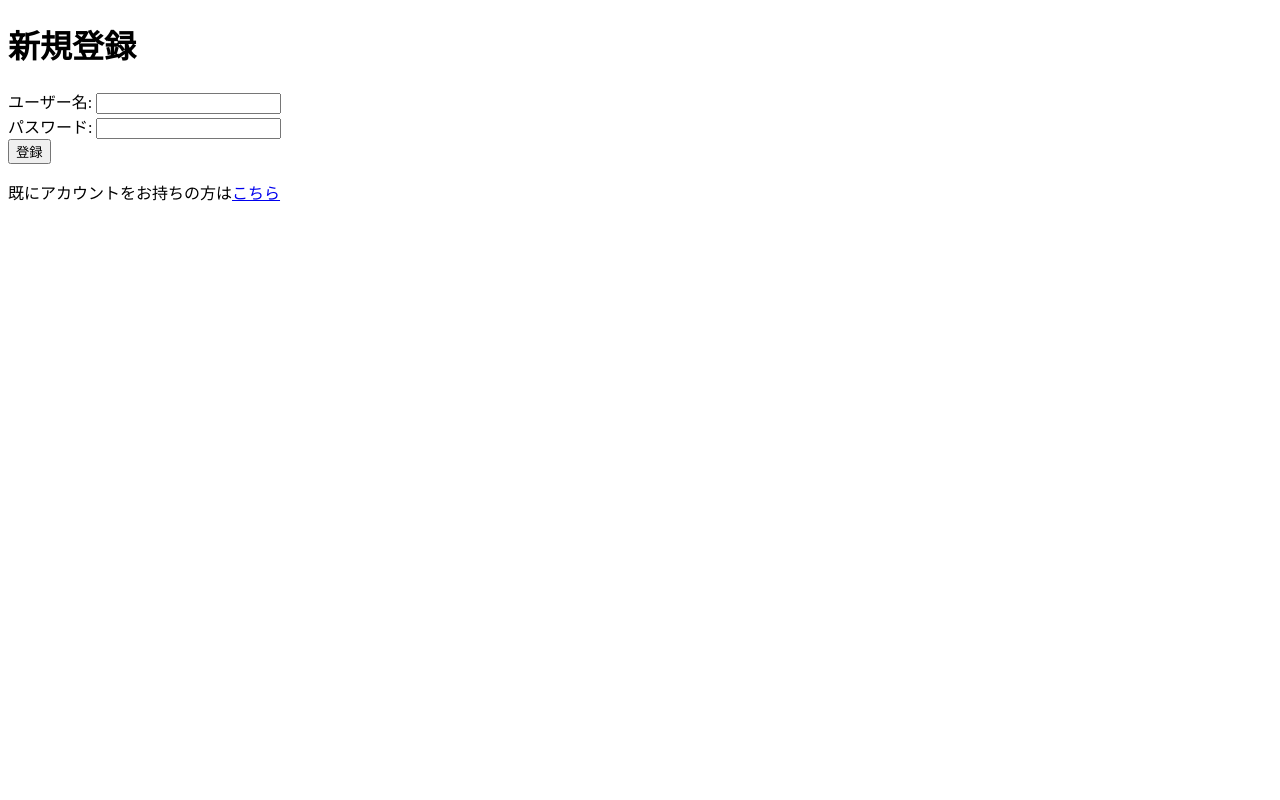
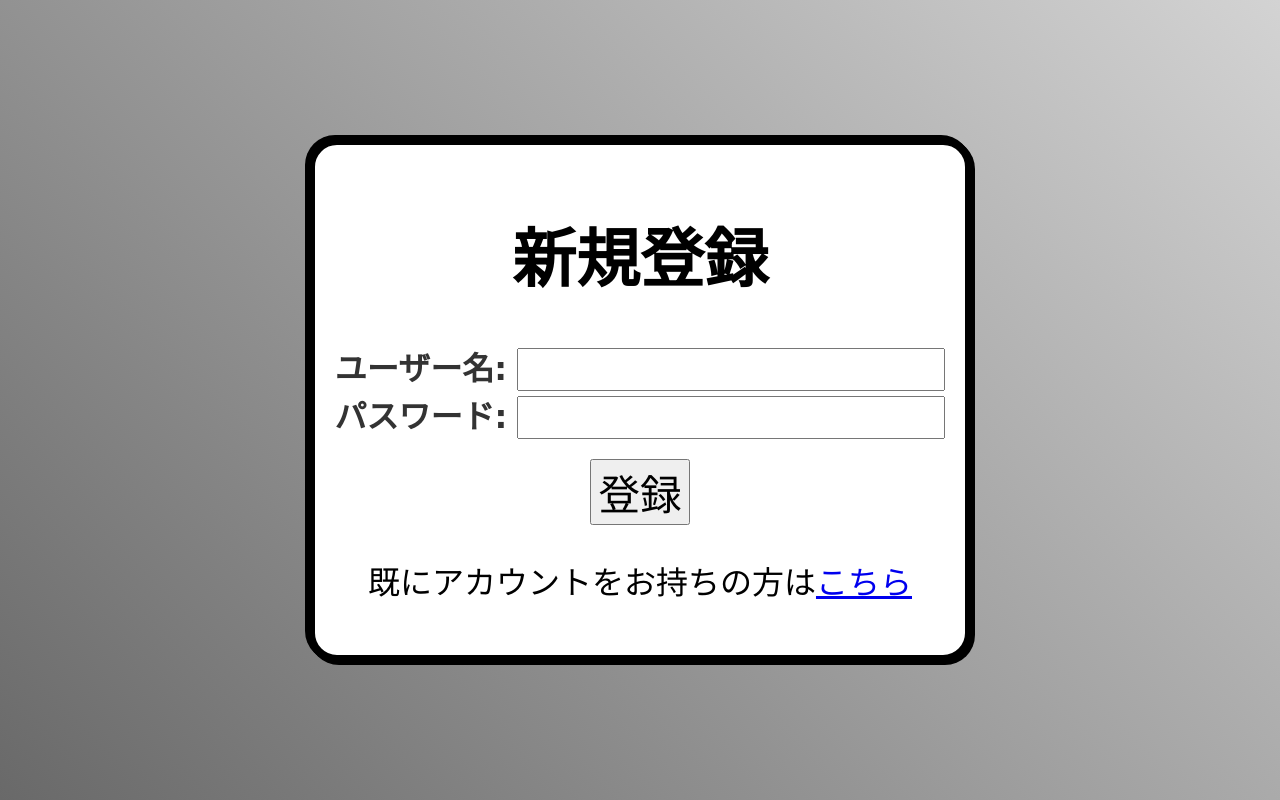
Before and after one commit to 2024AIT-OOP2-G12/img_conv, a Flask app: page /login/register in a window 1280 px wide. Run offline with Flask 3, Linux system fonts and the light colour scheme.

Commit message:
add register
新規登録のcssとそれに必要なルートを追加

```diff
--- a/app.py
+++ b/app.py
@@ -17,6 +17,14 @@ for blueprint in blueprints:
 def index():
     return render_template('login.html')
 
+@app.route('/register')
+def register():
+    return render_template('register.html')
+
+@app.route('/login')
+def backlogin():
+    return render_template('login.html')
+
 
 #user管理画面------------------------------------------------------------------------------------------------------
 @app.route('/user', methods=['GET'])
--- a/static/login.css
+++ b/static/login.css
@@ -5,29 +5,29 @@ body {
     display: flex;
     justify-content: center;
     align-items: center;
-    flex-direction: column; /* 垂直方向に配置 */
-    margin: 0; /* 不要な余白を削除 */
+    flex-direction: column;
+    margin: 0;
 }
 
 .handwriting-border {
-    border: 8px solid black; /* 枠線の太さと色 */
-    padding: 20px;           /* 内側の余白 */
-    border-radius: 30px;     /* 手書き感のため角を丸める */
-    box-shadow: 2px 2px 0 black, -2px -2px 0 black; /* 手書き感の影効果 */
-    display: inline-block;   /* 内容に合わせてサイズを調整 */
-    font-family: 'Comic Sans MS', cursive; /* 手書き風フォントを追加（任意） */
-    background: #FFFFFF;/*背景色*/
+    border: 8px solid black;
+    padding: 20px;
+    border-radius: 30px;
+    box-shadow: 2px 2px 0 black, -2px -2px 0 black;
+    display: inline-block;
+    font-family: 'Comic Sans MS', cursive;
+    background: #FFFFFF;
 }
 
 
 .center {
-    text-align: center;      /* テキストを水平方向で中央揃え */
-    font-size: 2em; /* フォントサイズを大きくする */
+    text-align: center;
+    font-size: 2em; /
 }
 
 .label-large {
-    font-weight: bold; /* 太字にする（任意） */
-    color: #333; /* 色を濃くする（任意） */
+    font-weight: bold;
+    color: #333;
 }
 
 .input-button {
@@ -40,12 +40,16 @@ body {
 }
 
 .label-bordered {
-    border: 4px solid #666; /* 枠線（太さ、種類、色） */
-    padding: 5px;        /* 枠線内の余白 */
-    border-radius: 5px;  /* 角を丸める */
-    display: inline-block; /* サイズを自動調整 */
+    border: 4px solid #666;
+    padding: 5px;
+    border-radius: 5px;
+    display: inline-block;
 }
 
 .form-group {
-    margin-bottom: 20px; /* パスワード入力欄とログインボタンの間に余白を追加 */
+    margin-bottom: 20px;
 }
+
+.register_background {
+    background: linear-gradient(45deg, #696969, #d3d3d3);
+}
--- a/templates/register.html
+++ b/templates/register.html
@@ -2,19 +2,23 @@
 <html lang="ja">
 <head>
     <meta charset="UTF-8">
-    <title>新規登録</title>
+    <meta name="viewport" content="width=device-width, initial-scale=1.0">
+    <title class="label-bordered">新規登録</title>
+    <link rel="stylesheet" href="{{ url_for('static', filename='login.css') }}">
 </head>
-<body>
+<body class="center register_background">
+    <div class="handwriting-border">
     <h1>新規登録</h1>
-    <form action="{{ url_for('login.register') }}" method="POST">
-        <label for="username">ユーザー名:</label>
-        <input type="text" id="username" name="username" required>
+    <form action="/register" method="POST">
+        <label for="username" class="label-large">ユーザー名:</label>
+        <input class="input-button" type="text" id="username" name="username" required>
         <br>
-        <label for="password">パスワード:</label>
-        <input type="password" id="password" name="password" required>
+        <label for="password" class="label-large">パスワード:</label>
+        <input class="input-button form-group" type="password" id="password" name="password" required>
         <br>
-        <button type="submit">登録</button>
+        <button type="submit" class="login-button">登録</button>
     </form>
-    <p>既にアカウントをお持ちの方は<a href="{{ url_for('login.login') }}">こちら</a></p>
+    <p>既にアカウントをお持ちの方は<a href="/login">こちら</a></p>
+</div>
 </body>
 </html>
```
